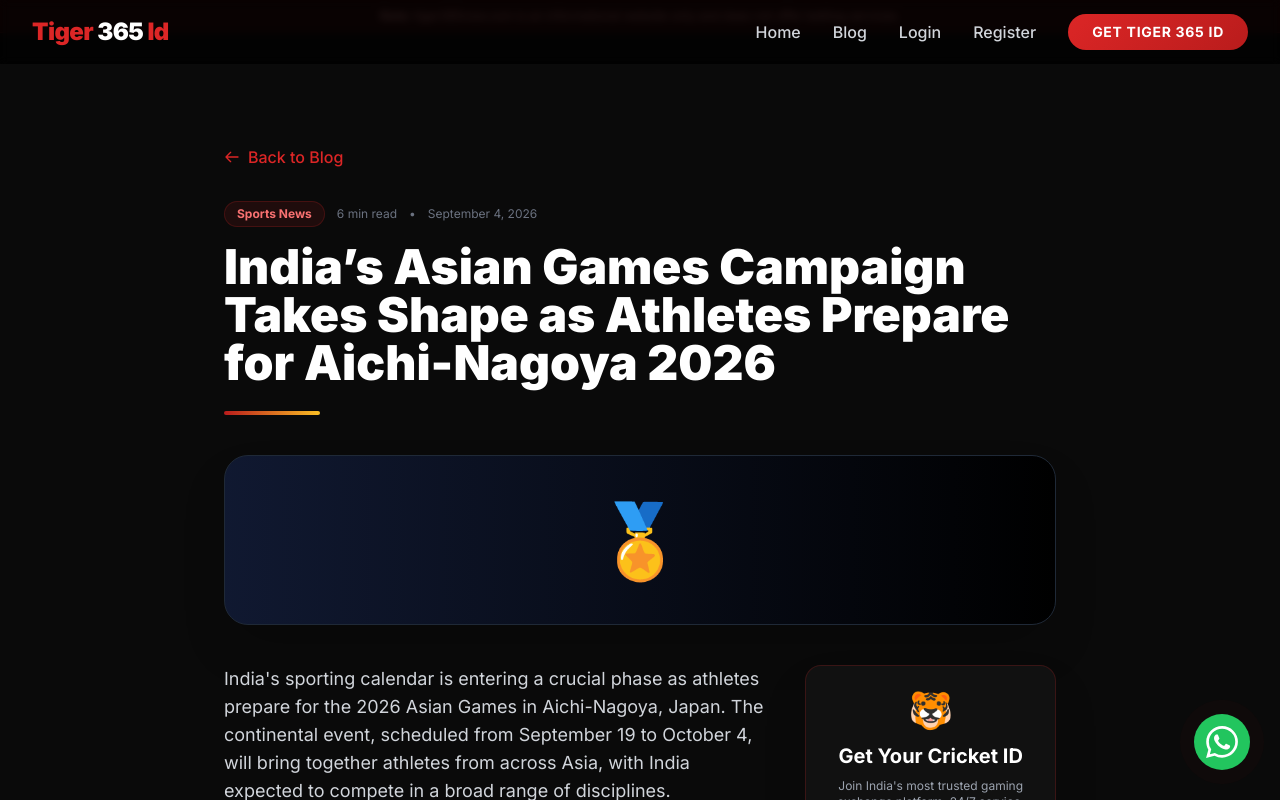
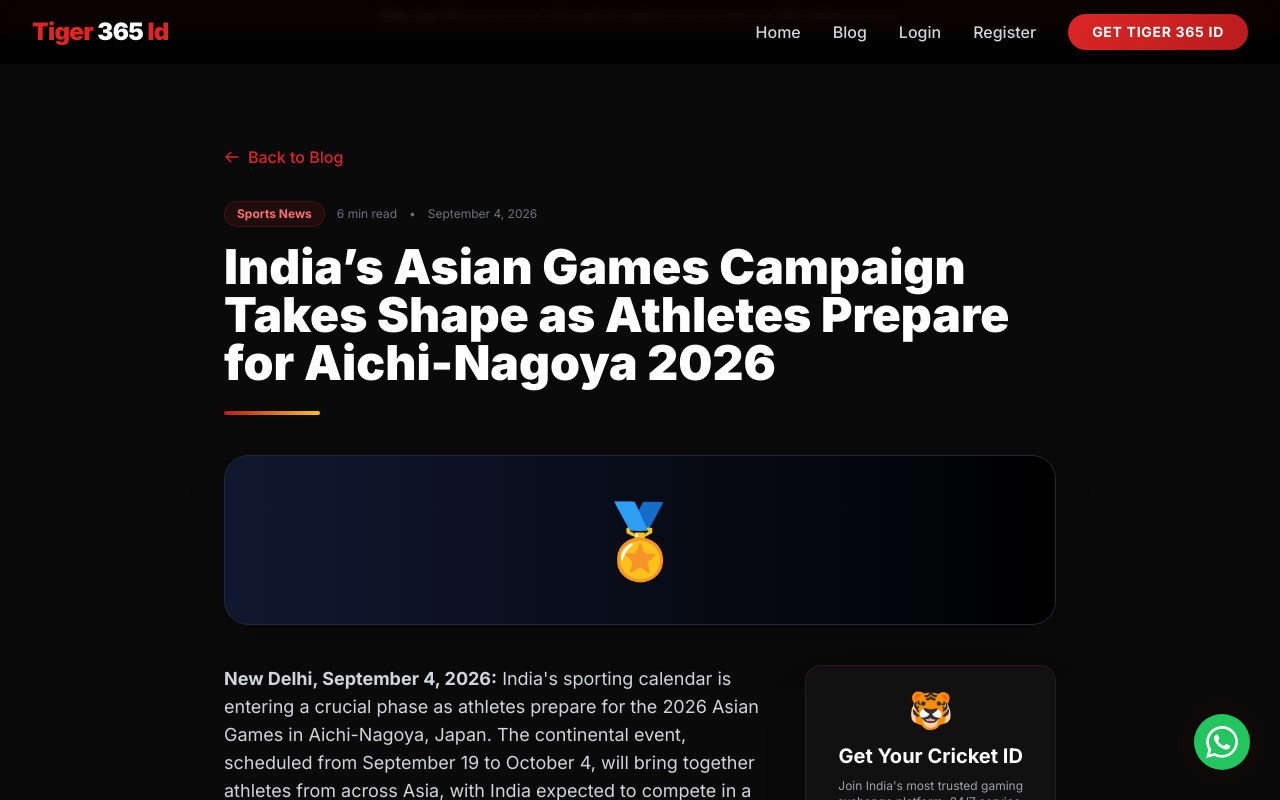
Before and after one commit to siyaguptaa78-code/tiger09, a Next.js app: page /blog/asian-games-2026-campaign in a window 1280 px wide. Shown: the top 800 px of the page. Built offline with nearby package versions, Linux system fonts and the light colour scheme.

Commit message:
added blog

```diff
--- a/app/blog/[id]/page.tsx
+++ b/app/blog/[id]/page.tsx
@@ -16,7 +16,7 @@ const blogPosts = [
     emoji: '🏅',
     color: 'from-blue-900/30 to-black',
     content: `
-      <p class="mb-6">India's sporting calendar is entering a crucial phase as athletes prepare for the 2026 Asian Games in Aichi-Nagoya, Japan. The continental event, scheduled from September 19 to October 4, will bring together athletes from across Asia, with India expected to compete in a broad range of disciplines.</p>
+      <p class="mb-6"><strong>New Delhi, September 4, 2026:</strong> India's sporting calendar is entering a crucial phase as athletes prepare for the 2026 Asian Games in Aichi-Nagoya, Japan. The continental event, scheduled from September 19 to October 4, will bring together athletes from across Asia, with India expected to compete in a broad range of disciplines.</p>
 
       <p class="mb-6">For Indian sports fans, the Games will offer far more than cricket. Athletics, shooting, boxing, badminton, hockey and several other disciplines are expected to attract attention as Indian athletes look to build on the country's performances at previous editions.</p>
 
```
